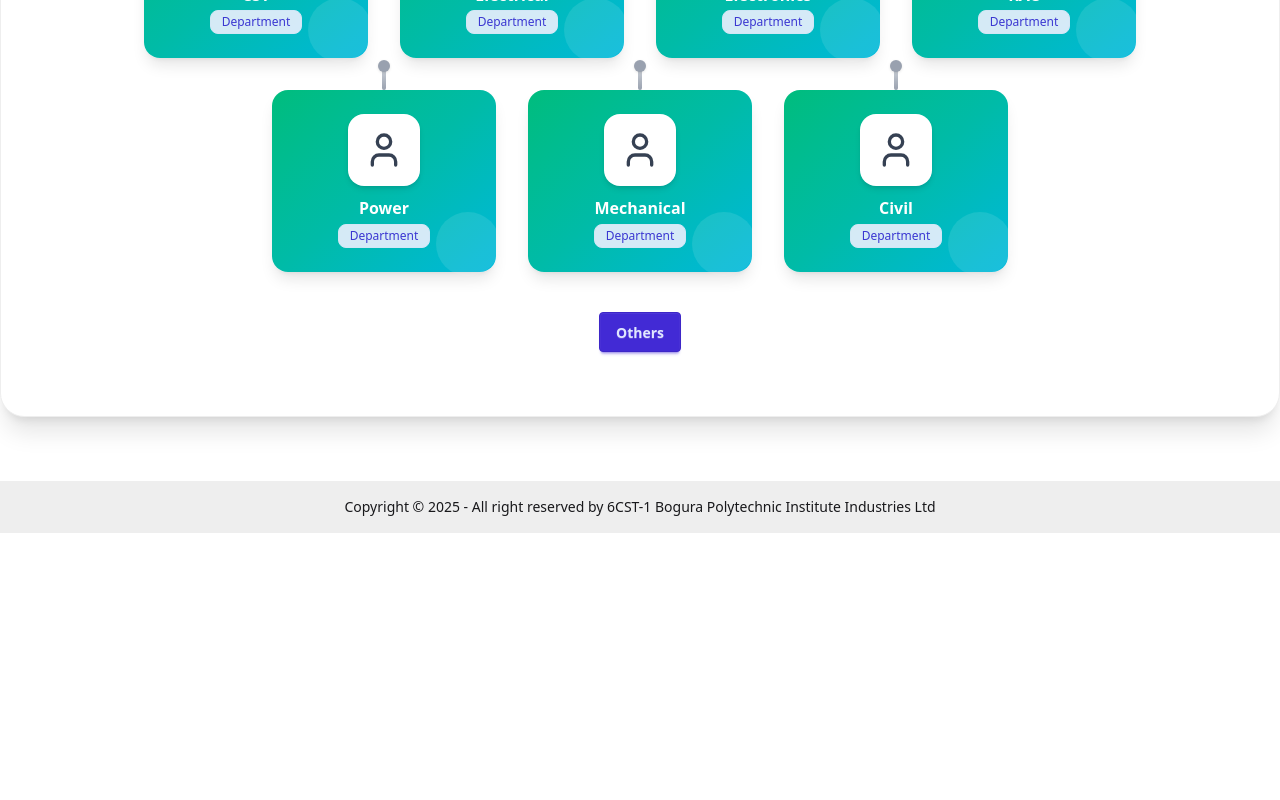
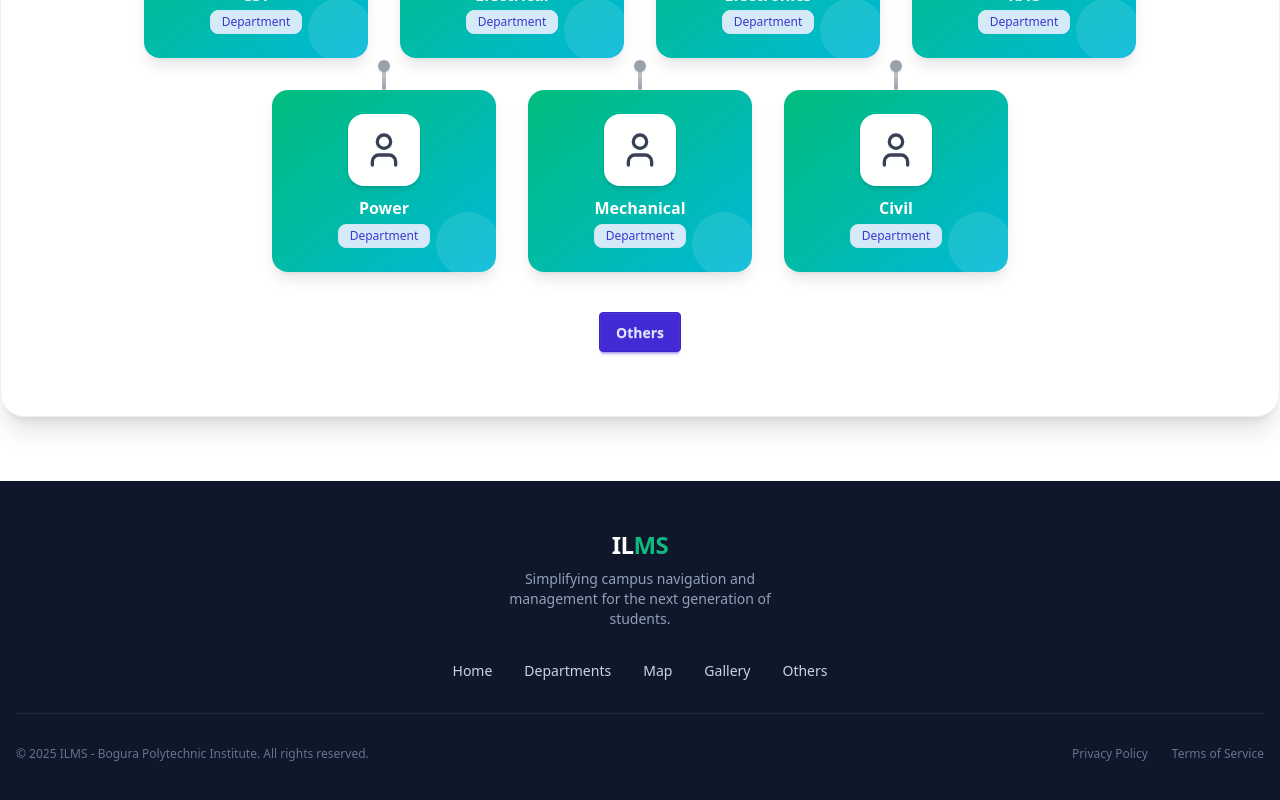
Before and after one commit to sajid-7756/Institute-Management-Location-System-ILMS, a React (Vite) app: page / in a window 1280 px wide. Shown: the part 1180-1980 px from the top of the page. Before the commit the page ends 1713 px from the top, so only its background shows below. Built offline with nearby package versions, Linux system fonts and the light colour scheme.

Commit message:
added data to ai

```diff
--- a/src/Components/Footer/Footer.jsx
+++ b/src/Components/Footer/Footer.jsx
@@ -2,13 +2,48 @@ import React from "react";
 
 const Footer = () => {
   return (
-    <footer className="footer sm:footer-horizontal footer-center bg-base-300 text-base-content p-4">
-      <aside>
-        <p>
-          Copyright © {new Date().getFullYear()} - All right reserved by 6CST-1 Bogura Polytechnic Institute
-          Industries Ltd
-        </p>
-      </aside>
+    <footer className="bg-[#0f172a] text-slate-300 py-12 px-4">
+      <div className="max-w-7xl mx-auto flex flex-col items-center gap-8">
+        {/* Brand & Tagline */}
+        <div className="text-center">
+          <h2 className="text-2xl font-bold text-white tracking-tight">
+            IL<span className="text-[#10b981]">MS</span>
+          </h2>
+          <p className="text-sm text-slate-400 mt-2 max-w-xs">
+            Simplifying campus navigation and management for the next generation of students.
+          </p>
+        </div>
+
+        {/* Minimal Navigation */}
+        <nav className="flex flex-wrap justify-center gap-x-8 gap-y-4">
+          {[
+            { name: "Home", href: "/" },
+            { name: "Departments", href: "/departments" },
+            { name: "Map", href: "/map" },
+            { name: "Gallery", href: "/gallery" },
+            { name: "Others", href: "/others" },
+          ].map((link) => (
+            <a
+              key={link.name}
+              href={link.href}
+              className="text-sm font-medium hover:text-[#10b981] transition-colors duration-300"
+            >
+              {link.name}
+            </a>
+          ))}
+        </nav>
+
+        {/* Bottom Section */}
+        <div className="w-full border-t border-slate-800 pt-8 flex flex-col md:flex-row justify-between items-center gap-4 text-xs text-slate-500">
+          <p>
+            © {new Date().getFullYear()} ILMS - Bogura Polytechnic Institute. All rights reserved.
+          </p>
+          <div className="flex gap-6">
+            <span className="hover:text-slate-300 cursor-default transition-colors">Privacy Policy</span>
+            <span className="hover:text-slate-300 cursor-default transition-colors">Terms of Service</span>
+          </div>
+        </div>
+      </div>
     </footer>
   );
 };
--- a/src/Components/TreeItem/DepartmentTree.jsx
+++ b/src/Components/TreeItem/DepartmentTree.jsx
@@ -36,7 +36,7 @@ const DepartmentTree = () => {
   name: "Md. Shafiqul Islam",
   position: "Principal",
   email: "bogura_poly@yahoo.com",
-    phone: '8802588814060',
+  phone: "8802588814060",
   departments: [
     {
       name: "CST",
@@ -45,11 +45,13 @@ const DepartmentTree = () => {
       ci1Image: cstCI1Img,
       ci1Phone: "+880 1716-368649",
       ci1Email: "mehadibakul@gmail.com",
+      ci1Location: "2nd floor, New Building, West side",
 
       ci2: "Noorjahan Aktar",
       ci2Image: cstCI2Img,
       ci2Phone: "+880 1917-326222",
       ci2Email: "noorjahanci987@gmail.com",
+      ci2Location: "2nd floor, New Building, East side",
     },
     {
       name: "Electrical",
@@ -58,11 +60,15 @@ const DepartmentTree = () => {
       ci1Image: elecCI1Img,
       ci1Phone: "+880 718-406992",
       ci1Email: "ahalim1968@yahoo.com",
+      ci1Location:
+        "2nd floor, Academic Building (East), East of room no. 0206",
 
       ci2: "Engineer Md. Sajjad Kabir",
       ci2Image: elecCI2Img,
       ci2Phone: "+880 1984-780600",
       ci2Email: "skbir395@gmail.com",
+      ci2Location:
+        "2nd floor, Academic Building (East), West of room no. 0206",
     },
     {
       name: "Electronics",
@@ -71,11 +77,13 @@ const DepartmentTree = () => {
       ci1Image: entCI1Img,
       ci1Phone: "+880 1794-889804",
       ci1Email: "syedshafayetshakil@gmail.com",
+      ci1Location: "2nd floor, Academic Building, West side",
 
       ci2: "Sayad Md. Mamunur Rashid",
       ci2Image: entCI2Img,
       ci2Phone: "+880 1721-916916",
       ci2Email: "syedmamunurrashid916916@gmail.com",
+      ci2Location: "3rd floor, Academic Building, West side",
     },
     {
       name: "RAC",
@@ -84,11 +92,13 @@ const DepartmentTree = () => {
       ci1Image: racCI1Img,
       ci1Phone: "+880 1787-250124",
       ci1Email: "waliulislam111@gmail.com",
+      ci1Location: "3rd floor, New Building, East side",
 
       ci2: "Md. Rezaul Karim",
       ci2Image: racCI2Img,
       ci2Phone: "+880 1712-502242",
       ci2Email: "rezaulkarim97@gmail.com",
+      ci2Location: "3rd floor, New Building, West side",
     },
     {
       name: "Power",
@@ -97,11 +107,15 @@ const DepartmentTree = () => {
       ci1Image: powerCI1Img,
       ci1Phone: "+880 1552-359456",
       ci1Email: "shahalamsarkar.power@mail.com",
+      ci1Location:
+        "2nd floor, Academic Building (East), West of room no. 0206",
 
       ci2: "Md. Munirul Islam",
       ci2Image: powerCI2Img,
       ci2Phone: "+880 1550-006897",
       ci2Email: "mugdha231212@gmail.com",
+      ci2Location:
+        "2nd floor, Academic Building (East), West of room no. 0206",
     },
     {
       name: "Mechanical",
@@ -110,11 +124,15 @@ const DepartmentTree = () => {
       ci1Image: mechCI1Img,
       ci1Phone: "+880 1712-433125",
       ci1Email: "azizshofiul@gmail.com",
+      ci1Location:
+        "2nd floor, Academic Building, in front of Civil Department",
 
       ci2: "Md. Shafiqul Islam Pk",
       ci2Image: mechCI2Img,
       ci2Phone: "+880 1706-371707",
       ci2Email: "Shafiqbd1978@yahoo.com",
+      ci2Location:
+        "2nd floor, Academic Building, in front of Civil Department",
     },
     {
       name: "Civil",
@@ -123,14 +141,19 @@ const DepartmentTree = () => {
       ci1Image: civilCI1Img,
       ci1Phone: "+880 1714-926261",
       ci1Email: "malekbpi@gmail.com",
+      ci1Location:
+        "2nd floor, Academic Building, East of Seminar Room",
 
       ci2: "Md. Abdullah Al Mamun",
       ci2Image: civilCI2Img,
       ci2Phone: "+880 715-547479",
       ci2Email: "engr.aamamun@gmail.com",
+      ci2Location:
+        "2nd floor, Academic Building, East of Seminar Room",
     },
   ],
 };
+
 
   return (
     <section className="py-16">
--- a/src/Pages/Department.jsx
+++ b/src/Pages/Department.jsx
@@ -21,51 +21,65 @@ const departments = [
   {
     id: 1,
     name: "Computer Science & Technology (CST)",
-    desc: "Explores software engineering, AI, and cutting-edge computing solutions that shape the digital future.",
+    desc: "Focuses on software development, web and mobile technologies, databases, networking, and modern computing systems that power today’s digital world.",
     icon: <FaLaptopCode className="text-4xl text-primary" />,
     image: cstSm2,
+    location:
+      "2nd floor, New Building — CI-1 on the west side, CI-2 on the east side",
   },
   {
     id: 2,
     name: "Civil Engineering",
-    desc: "Designs sustainable infrastructure including bridges, roads, and smart cities for modern living.",
+    desc: "Deals with planning, design, and construction of infrastructure such as buildings, roads, bridges, and water systems with an emphasis on safety and sustainability.",
     icon: <FaDraftingCompass className="text-4xl text-secondary" />,
     image: civilSm,
+    location:
+      "2nd floor, Academic Building — east of the seminar room (CI-1 & CI-2)",
   },
   {
     id: 3,
     name: "Mechanical Engineering",
-    desc: "Focuses on machines, robotics, and manufacturing systems that power industries worldwide.",
+    desc: "Covers mechanics, manufacturing, thermal engineering, and machine design that support industrial production and mechanical systems.",
     icon: <FaCogs className="text-4xl text-accent" />,
     image: mechanicalSm,
+    location:
+      "2nd floor, Academic Building — in front of the Civil Engineering department (CI-1 & CI-2)",
   },
   {
     id: 4,
     name: "Electrical Engineering",
-    desc: "Specializes in circuits, automation, and smart power systems driving innovation in technology.",
+    desc: "Concentrates on electrical circuits, machines, power control, and automation systems essential for modern electrical infrastructure.",
     icon: <FaBolt className="text-4xl text-warning" />,
     image: elecSm,
+    location:
+      "2nd floor, Academic Building (East side) — CI-1 east of room 0206, CI-2 west of room 0206",
   },
   {
     id: 5,
     name: "Power Engineering",
-    desc: "Dedicated to energy generation, renewable sources, and efficient transmission networks.",
+    desc: "Specializes in power generation, transmission, distribution, and renewable energy systems to meet growing energy demands efficiently.",
     icon: <FaSolarPanel className="text-4xl text-success" />,
     image: powerSm,
+    location:
+      "2nd floor, Academic Building (East side) — west of room 0206 (CI-1 & CI-2)",
   },
   {
     id: 6,
     name: "Refrigeration & Air Conditioning (RAC)",
-    desc: "Covers HVAC systems, cooling technologies, and sustainable thermal solutions.",
+    desc: "Focuses on HVAC systems, refrigeration technology, cooling methods, and climate control for residential and industrial applications.",
     icon: <FaSnowflake className="text-4xl text-info" />,
     image: racSm,
+    location:
+      "New Building, 3rd floor — CI-1 on the east side, CI-2 on the west side",
   },
   {
     id: 7,
     name: "Electronics Engineering",
-    desc: "Deals with embedded systems, microelectronics, and communication technologies.",
+    desc: "Emphasizes electronic circuits, embedded systems, microcontrollers, and communication technologies used in modern devices.",
     icon: <FaMicrochip className="text-4xl text-error" />,
     image: electronicsSm,
+    location:
+      "Academic Building — CI-1 on the 2nd floor (west side), CI-2 on the 3rd floor (west side)",
   },
 ];
 
@@ -129,8 +143,11 @@ const Department = () => {
               <p className="text-base-content/80 leading-relaxed">
                 {dept.desc}
               </p>
+              <p className="text-base-content/80 leading-relaxed">
+                Location: {dept.location}
+              </p>
               <button
-                onClick={() => toast("This feature is comming soon")}
+                onClick={() => toast("This feature is coming soon")}
                 className="btn btn-outline btn-primary btn-sm mt-3"
               >
                 Learn More
--- a/src/Pages/Others.jsx
+++ b/src/Pages/Others.jsx
@@ -5,6 +5,8 @@ import {
   FaMosque,
   FaUtensils,
   FaShieldAlt,
+  FaBriefcase,
+  FaHospital,
 } from "react-icons/fa";
 import { MdHealthAndSafety } from "react-icons/md";
 import toast from "react-hot-toast";
@@ -12,47 +14,87 @@ import toast from "react-hot-toast";
 const facilities = [
   {
     id: 1,
-    name: "Registers Office",
-    desc: "Central administrative hub managing student records, certificates, transcripts, and official documentation services with efficient and friendly support.",
+    name: "Registrar’s Office",
+    desc: "The central administrative office responsible for managing student records, academic certificates, transcripts, registrations, and official documentation, ensuring smooth academic administration and student support.",
     icon: <FaClipboardList className="text-4xl text-primary" />,
-    image: "https://images.unsplash.com/photo-1497366216548-37526070297c?w=800&h=600&fit=crop", // Office workspace
+    image:
+      "https://images.unsplash.com/photo-1497366216548-37526070297c?w=800&h=600&fit=crop",
+    location:
+      "2nd floor, Academic Building — west of room number 211",
   },
   {
     id: 2,
     name: "Student Hostel",
-    desc: "Comfortable residential facilities providing safe accommodation, dining, and community living spaces for students with 24/7 security and support.",
+    desc: "On-campus residential facilities providing safe and comfortable accommodation for students, with essential amenities, dining services, and a supportive community environment.",
     icon: <FaBed className="text-4xl text-secondary" />,
-    image: "https://images.unsplash.com/photo-1555854877-bab0e564b8d5?w=800&h=600&fit=crop", // Building exterior
+    image:
+      "https://images.unsplash.com/photo-1555854877-bab0e564b8d5?w=800&h=600&fit=crop",
+    location:
+      "North Hostel: west of the Academic Building; South Hostel: west of the field",
   },
   {
     id: 3,
     name: "Rover & Red Crescent",
-    desc: "Dedicated to health awareness, emergency response, blood donation drives, and community service initiatives that make a real difference.",
+    desc: "Student-led volunteer organizations focused on health awareness, first aid training, emergency response, blood donation campaigns, and humanitarian service within and beyond the campus.",
     icon: <MdHealthAndSafety className="text-4xl text-error" />,
-    image: "https://images.unsplash.com/photo-1584982751601-97dcc096659c?w=800&h=600&fit=crop", // Healthcare/volunteers
+    image:
+      "https://images.unsplash.com/photo-1584982751601-97dcc096659c?w=800&h=600&fit=crop",
+    location:
+      "East–south corner of the Academic Building",
   },
   {
     id: 4,
     name: "Institute Mosque",
-    desc: "Peaceful prayer facility offering daily prayers, Friday congregations, and spiritual guidance for the campus community in a serene environment.",
+    desc: "A peaceful and spiritual prayer facility for students, teachers, and staff, accommodating daily prayers, Jumu’ah congregations, and religious gatherings in a calm environment.",
     icon: <FaMosque className="text-4xl text-success" />,
-    image: "https://images.unsplash.com/photo-1591604129939-f1efa4d9f7fa?w=800&h=600&fit=crop", // Mosque
+    image:
+      "https://images.unsplash.com/photo-1591604129939-f1efa4d9f7fa?w=800&h=600&fit=crop",
+    location:
+      "West of the New Building",
   },
   {
     id: 5,
     name: "Campus Canteen",
-    desc: "Hygienic dining facility serving nutritious meals, snacks, and beverages at affordable prices throughout the day with a variety of options.",
+    desc: "A hygienic dining facility offering affordable meals, snacks, and beverages for students and staff, ensuring quality food and a comfortable eating space throughout the day.",
     icon: <FaUtensils className="text-4xl text-warning" />,
-    image: "https://images.unsplash.com/photo-1567521464027-f127ff144326?w=800&h=600&fit=crop", // Cafeteria
+    image:
+      "https://images.unsplash.com/photo-1567521464027-f127ff144326?w=800&h=600&fit=crop",
+    location:
+      "Beside the student hostel area",
   },
   {
     id: 6,
     name: "Control Room",
-    desc: "24/7 security monitoring center ensuring campus safety, emergency response coordination, and visitor management for a secure learning environment.",
+    desc: "A dedicated security and monitoring center operating 24/7 to ensure campus safety, manage emergencies, monitor surveillance systems, and coordinate rapid response when needed.",
     icon: <FaShieldAlt className="text-4xl text-info" />,
-    image: "https://images.unsplash.com/photo-1558494949-ef010cbdcc31?w=800&h=600&fit=crop", // Control room/monitors
+    image:
+      "https://images.unsplash.com/photo-1558494949-ef010cbdcc31?w=800&h=600&fit=crop",
+    location:
+      "Room number 215, 2nd floor of the Academic Building",
   },
+  {
+    id: 7,
+    name: "Placement Cell",
+    desc: "A career development and placement support unit that assists students with job opportunities, internships, career guidance, employer connections, and skill development programs.",
+    icon: <FaBriefcase className="text-4xl text-accent" />,
+    image:
+      "https://images.unsplash.com/photo-1521737604893-d14cc237f11d?w=800&h=600&fit=crop",
+    location:
+      "2nd floor of the Academic Building — east of the Principal’s room",
+  },
+  {
+  id: 8,
+  name: "Medical Center",
+  desc: "An on-campus healthcare facility providing basic medical treatment, first aid, health checkups, and emergency support for students, teachers, and staff, ensuring quick access to medical assistance when needed.",
+  icon: <FaHospital className="text-4xl text-rose-500" />,
+  image:
+    "https://images.unsplash.com/photo-1586773860418-d37222d8fce3?w=800&h=600&fit=crop",
+  location:
+    "2nd floor of the Academic Building — east side, immediately to the right after finishing the stairs",
+}
+
 ];
+
 
 const Others = () => {
   return (
@@ -115,6 +157,10 @@ const Others = () => {
                 <p className="text-base-content/80 leading-relaxed">
                   {facility.desc}
                 </p>
+                <p className="text-base-content/80 leading-relaxed">
+                  Location: {facility.location}
+                </p>
+
                 <button
                   onClick={() => toast("This feature is coming soon")}
                   className="btn btn-outline btn-primary btn-sm mt-3"
```
Also changed, not shown: src/Components/TreeItem/DepartmentModal.jsx (+6 -2 lines), src/ai/campusData.js (+28 -11 lines). Lines whose indentation alone changed are shown as unchanged.
